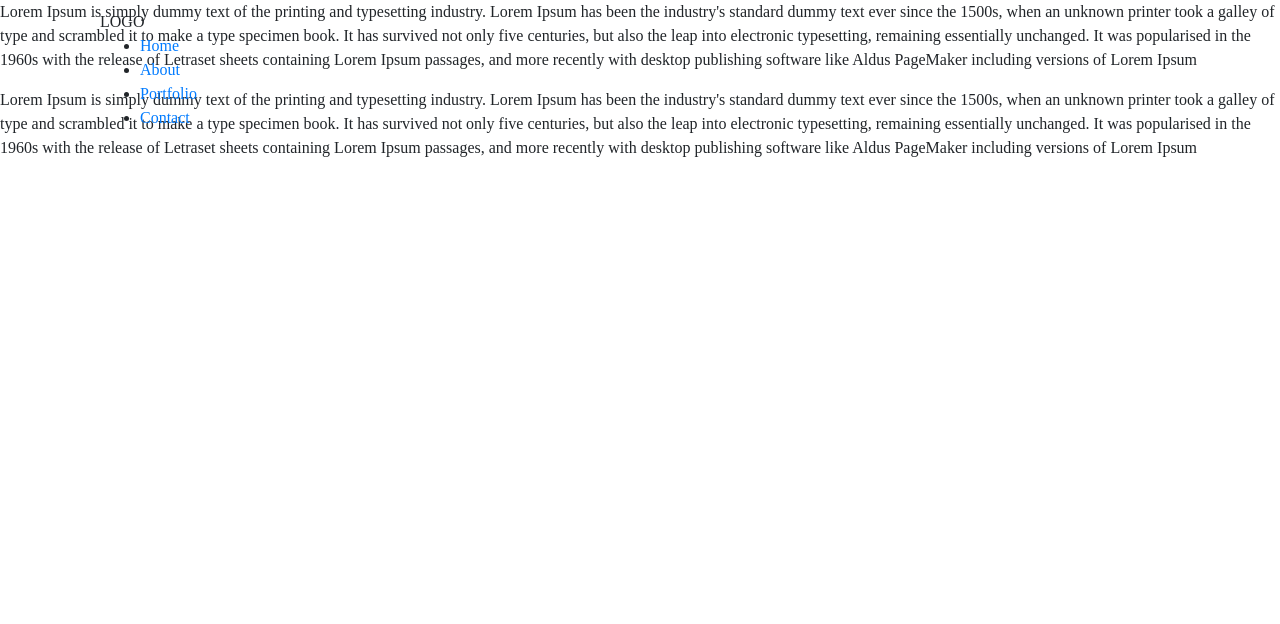
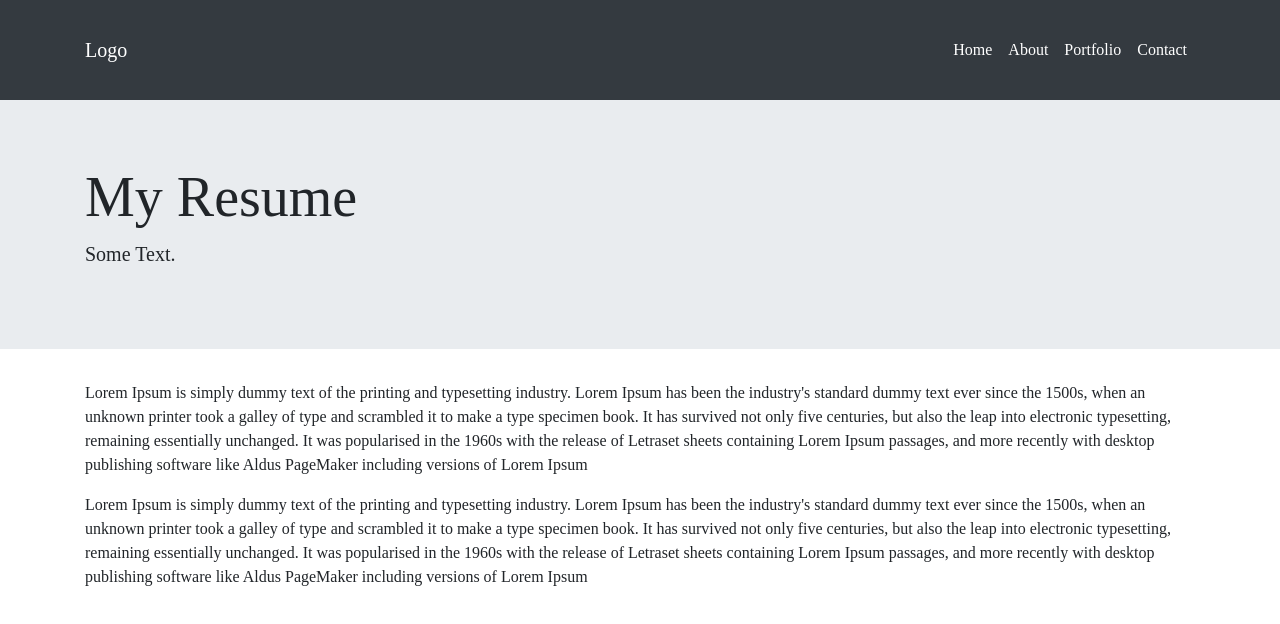
Before and after one commit to Ronald2/Ronald2.github.io, a plain HTML site: page index.html in a window 1280 px wide. Drawn offline with nearby package versions, Linux system fonts and the light colour scheme.

Commit message:
Making some changing in the navbar; has been added a jumbotron.

```diff
--- a/index.html
+++ b/index.html
@@ -9,21 +9,32 @@
     <title>Just Me</title>
   </head>
   <body>
-      <div class="wrapper">
-          <nav>
-                <div class="logo">
-                     LOGO
+
+        <nav id="main-nav" class="navbar navbar-expand-lg bg-dark">
+                <div class="container">
+                    <div class="navbar-brand">
+                      <a href="index.html" class="text-white">Logo</a>
+                    </div>
+                    <ul class="navbar-nav">
+                        <li class="nav-item"><a class="nav-link text-white" href="#">Home</a></li>
+                        <li class="nav-item"><a class="nav-link text-white" href="#">About</a></li>
+                        <li class="nav-item"><a class="nav-link text-white" href="#">Portfolio</a></li>
+                        <li class="nav-item"><a class="nav-link text-white" href="#">Contact</a></li>
+                    </ul>
                 </div>
-                     <ul>
-                        <li><a href="#">Home</a></li>
-                        <li><a href="#">About</a></li>
-                        <li><a href="#">Portfolio</a></li>
-                        <li><a href="#">Contact</a></li>
-                     </ul>
-                </div>
-            </nav>
+        </nav>
+
+
+        <div class="jumbotron jumbotron-fluid">
+            <div class="container">
+                <h1 class="display-4">My Resume</h1>
+                <p class="lead">Some Text.</p>
+            </div>
         </div>
-        <section class="section1"></section>
+
+
+        <div class="container">
+            <section class="section1"></section>
         <section class="content">
             <p>
                     Lorem Ipsum is simply dummy text of the printing and typesetting industry. Lorem Ipsum has been the industry's standard dummy text ever since the 1500s, when an unknown printer took a galley of type and scrambled it to make a type specimen book. It has survived not only five centuries, but also the leap into electronic typesetting, remaining essentially unchanged. It was popularised in the 1960s with the release of Letraset sheets containing Lorem Ipsum passages, and more recently with desktop publishing software like Aldus PageMaker including versions of Lorem Ipsum
@@ -32,6 +43,8 @@
                     Lorem Ipsum is simply dummy text of the printing and typesetting industry. Lorem Ipsum has been the industry's standard dummy text ever since the 1500s, when an unknown printer took a galley of type and scrambled it to make a type specimen book. It has survived not only five centuries, but also the leap into electronic typesetting, remaining essentially unchanged. It was popularised in the 1960s with the release of Letraset sheets containing Lorem Ipsum passages, and more recently with desktop publishing software like Aldus PageMaker including versions of Lorem Ipsum
             </p>
         </section>
+        </div>
+
 
 
         <script src="https://code.jquery.com/jquery-3.3.1.slim.min.js" integrity="sha384-q8i/X+965DzO0rT7abK41JStQIAqVgRVzpbzo5smXKp4YfRvH+8abtTE1Pi6jizo" crossorigin="anonymous"></script>
```
